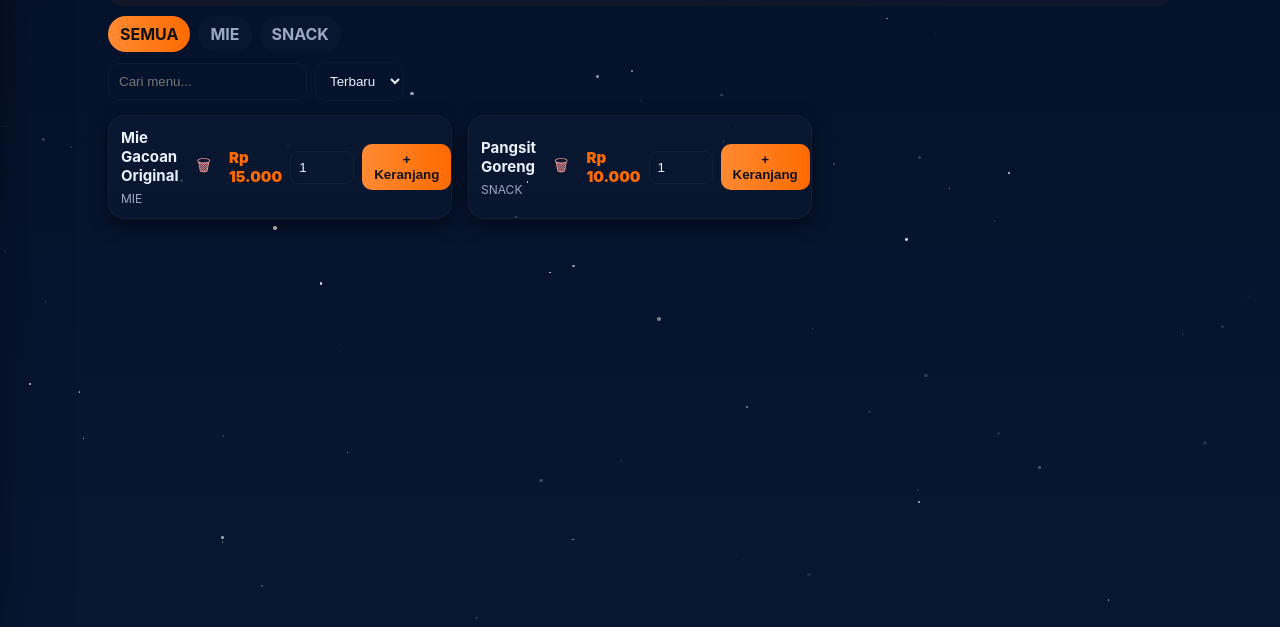
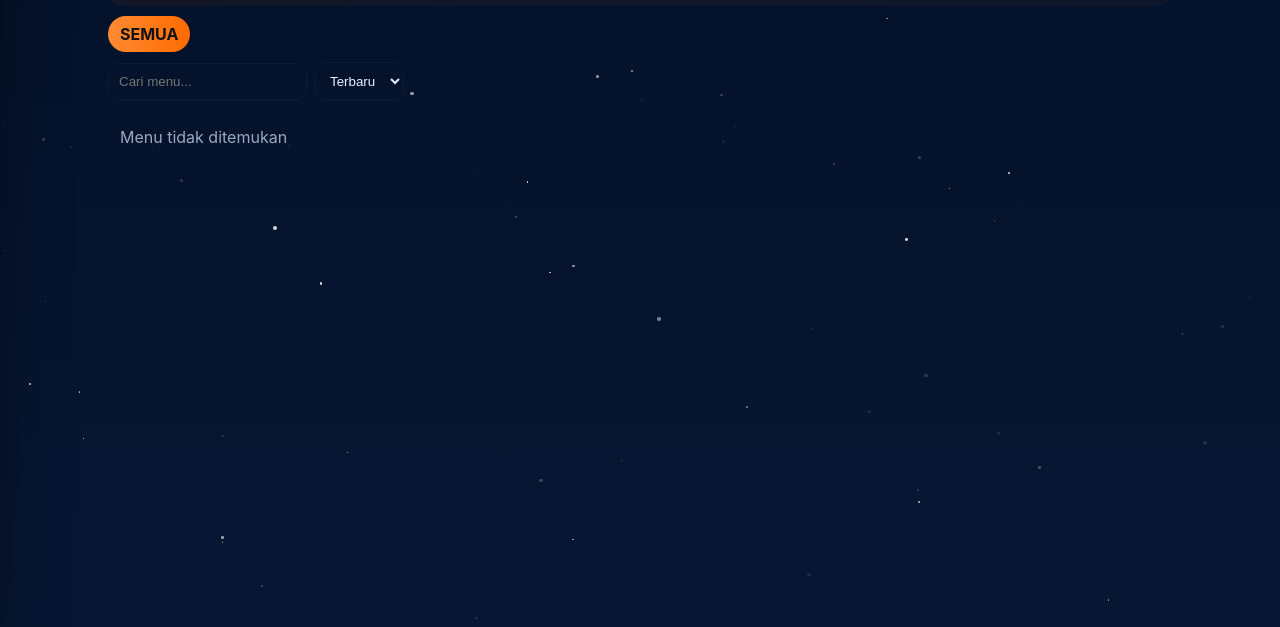
Before and after one commit to Sundanesee/Engine, a plain HTML site: page index.html in a window 1280 px wide. Shown: the part 173-800 px from the top of the page. Drawn offline with Linux system fonts and the light colour scheme.

Commit message:
Remove default menu items from localStorage
Removed initial menu items from localStorage setup.

```diff
--- a/index.html
+++ b/index.html
@@ -341,8 +341,6 @@ const fmt = n => 'Rp ' + Number(n).toLocaleString('id-ID');
 let menus = JSON.parse(localStorage.getItem(KEY_MENU) || 'null');
 if(!menus){
   menus = [
-    {id:uid(), name:'Mie Gacoan Original', price:15000, cat:'MIE', img:''},
-    {id:uid(), name:'Pangsit Goreng', price:10000, cat:'SNACK', img:''}
   ];
   localStorage.setItem(KEY_MENU, JSON.stringify(menus));
 }
```
